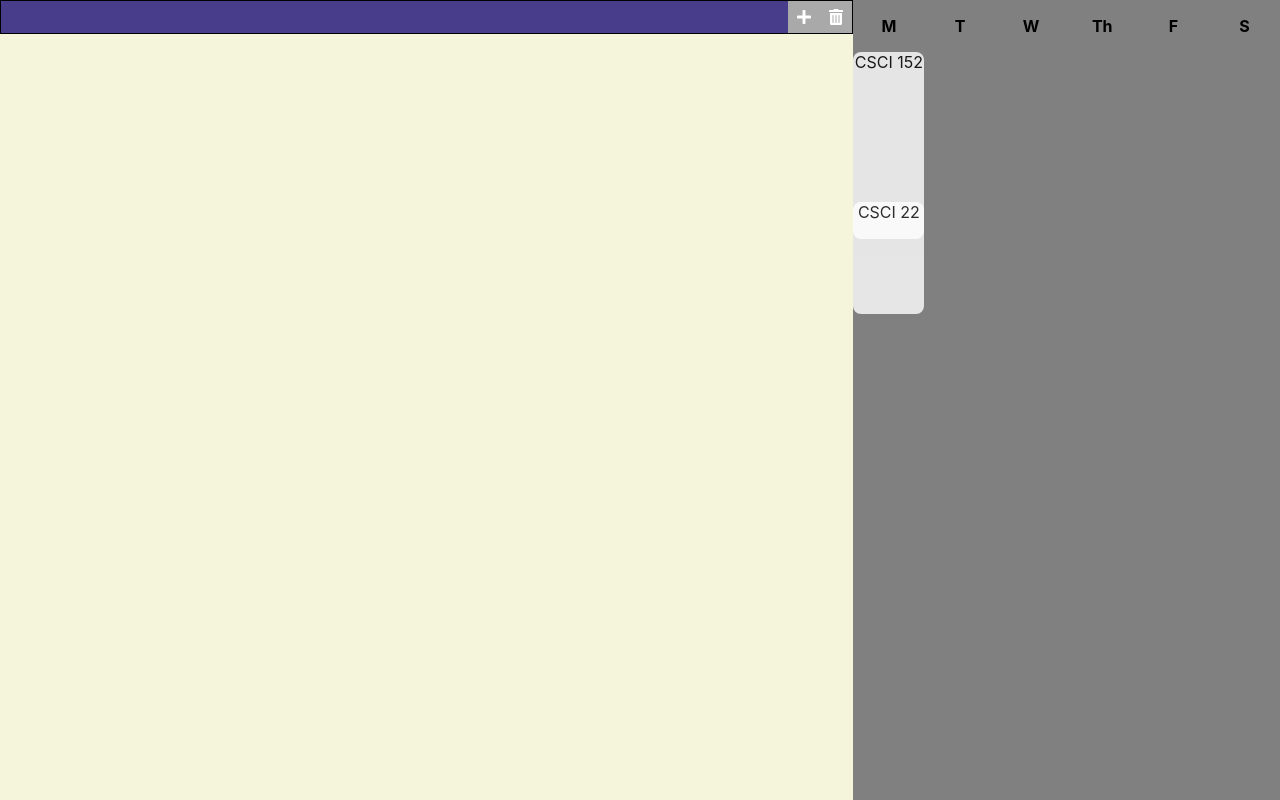
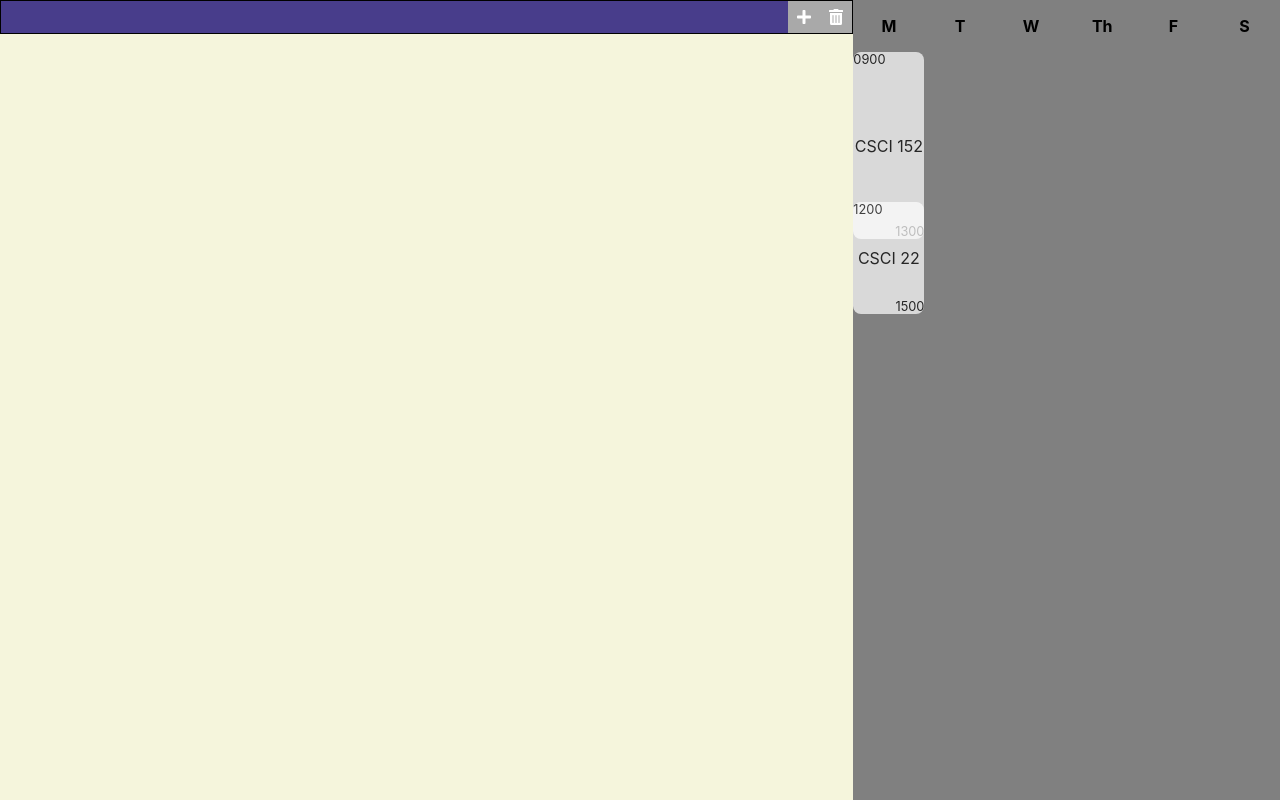
Before and after one commit to dnamme/enlistment-scheduler, a React (Create React App) app: page / in a window 1280 px wide. Built offline with nearby package versions, Linux system fonts and the light colour scheme.

Commit message:
add start and end time in block

```diff
--- a/src/App.js
+++ b/src/App.js
@@ -10,8 +10,8 @@ function App() {
   const [data, setData] = useState([])
   const [groupedData, setGroupedData] = useState([
     [
-      {name: 'CSCI 152', start: 0, end: 5},
-      {name: 'CSCI 22', start: 4, end: 7}
+      {code: 'CSCI 152', start: 0, end: 5, startTime: '0900', endTime: '1300'},
+      {code: 'CSCI 22', start: 4, end: 7, startTime: '1200', endTime: '1500'}
     ], [], [], [], [], []])
 
   useEffect(() => {
--- a/src/components/CourseBlock.js
+++ b/src/components/CourseBlock.js
@@ -6,7 +6,11 @@ function CourseBlock({ course }) {
   }
 
   return (
-    <p className="course-block" style={style}>{course.name}</p>
+    <p className="course-block" style={style}>
+      <p className="time start">{course.startTime}</p>
+      <p className="course-code">{course.code}</p>
+      <p className="time end">{course.endTime}</p>
+    </p>
   )
 }
 
--- a/src/css/Timetable.css
+++ b/src/css/Timetable.css
@@ -22,6 +22,31 @@
   border-radius: 0.5rem;
   margin: 0;
   text-align: center;
-  opacity: 0.8;
+  opacity: 0.7;
   grid-column: 1 / -1;
+  display: flex;
+  flex-flow: column nowrap;
+  align-items: center;
+  justify-content: space-between;
 }
+
+.course-block > p {
+  margin: 0;
+}
+
+.course-block > .course-code {
+  text-align: center;
+}
+
+.course-block > .time {
+  font-size: 0.8em;
+}
+
+.course-block > .time.start { align-self: flex-start; }
+.course-block > .time.end   { align-self: flex-end; }
+
+@media screen and (max-aspect-ratio: 1/1) {
+  .timetable > * {
+    grid-template-rows: min-content repeat(20, 64px);
+  }
+}
```
